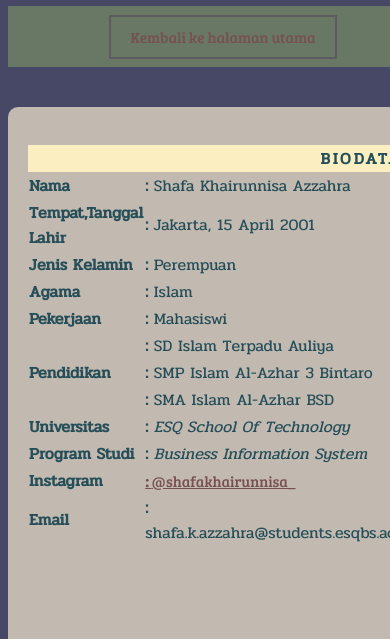
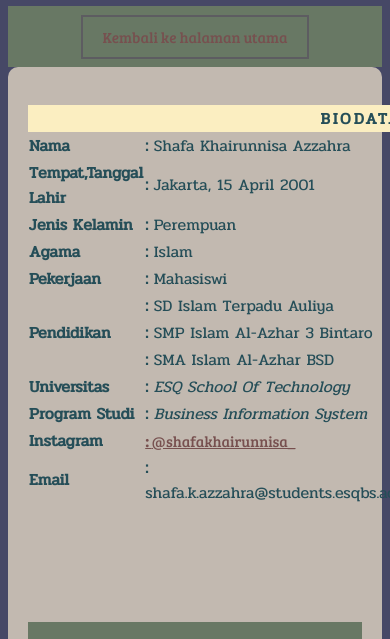
Before and after one commit to ShafaKhairunnisa/ShafaKhairunnisa.github.io, a plain HTML site: page ProfilShafaKhairunnisaA.html in a window 390 px wide. Shown: the part 80-719 px from the top of the page. Drawn offline with Linux system fonts and the light colour scheme.

Commit message:
Update ArtikelMuseumBI.css

```diff
--- a/ArtikelMuseumBI.css
+++ b/ArtikelMuseumBI.css
@@ -245,22 +245,6 @@ img.kiri {
 	padding-bottom: 5px;
 	padding-right: 10px;
 }
-@media (max-width: 880px) {
-	body, footer, div p, .nav, .button, .container,main{
-	    display: block;
-		width: 100%;
-		margin-bottom: 40px;
-		text-align: center;
-	}
-}
-@media (max-width: 880px) {
-	table{
-	    display: inline;
-		width: 100%;
-		margin-bottom: 40px;
-		text-align: justify;
-	}
-}
 .footer-distributed .footer-icons a{
 	display: inline-block;
 	width: 35px;
```
